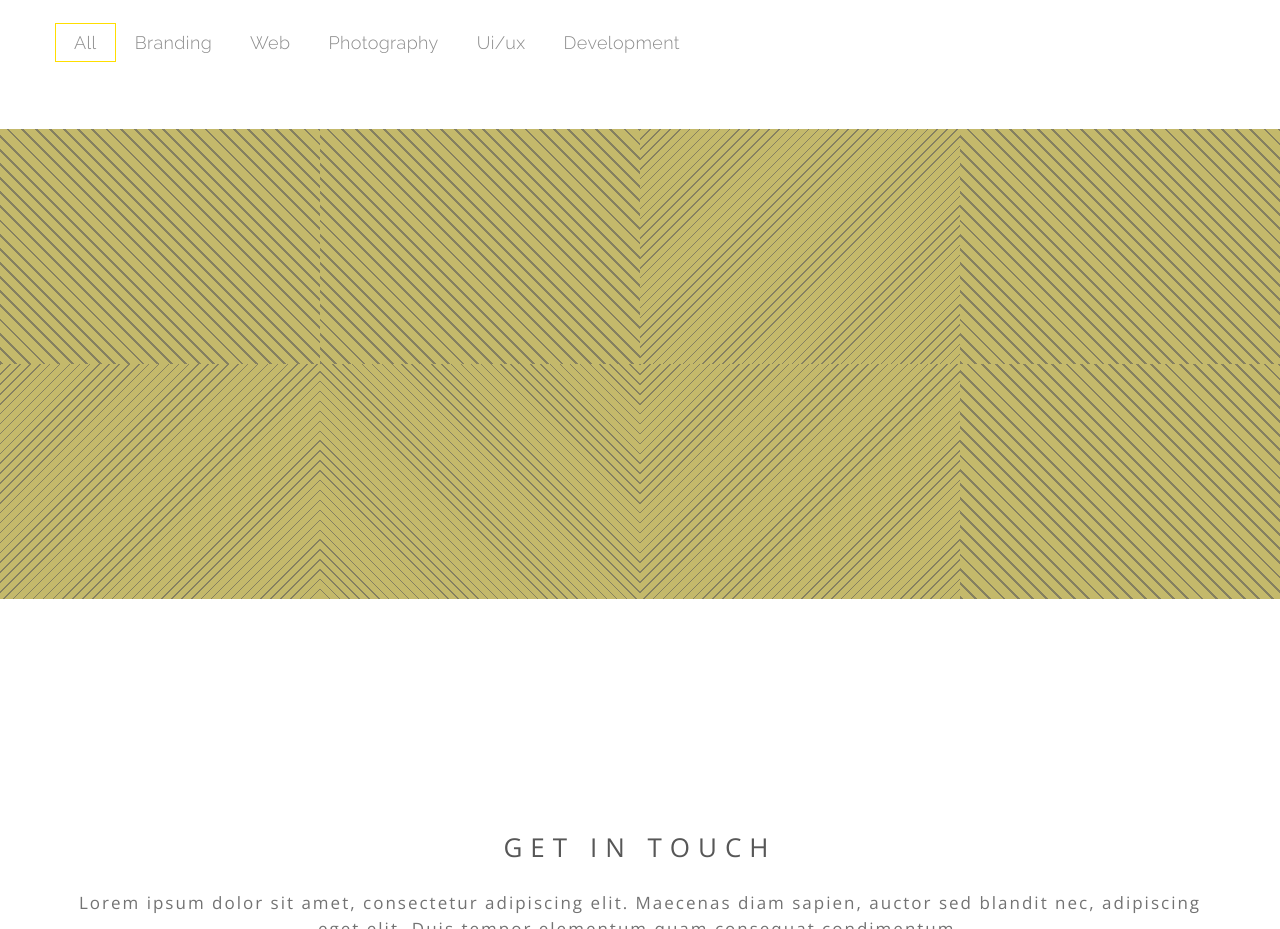
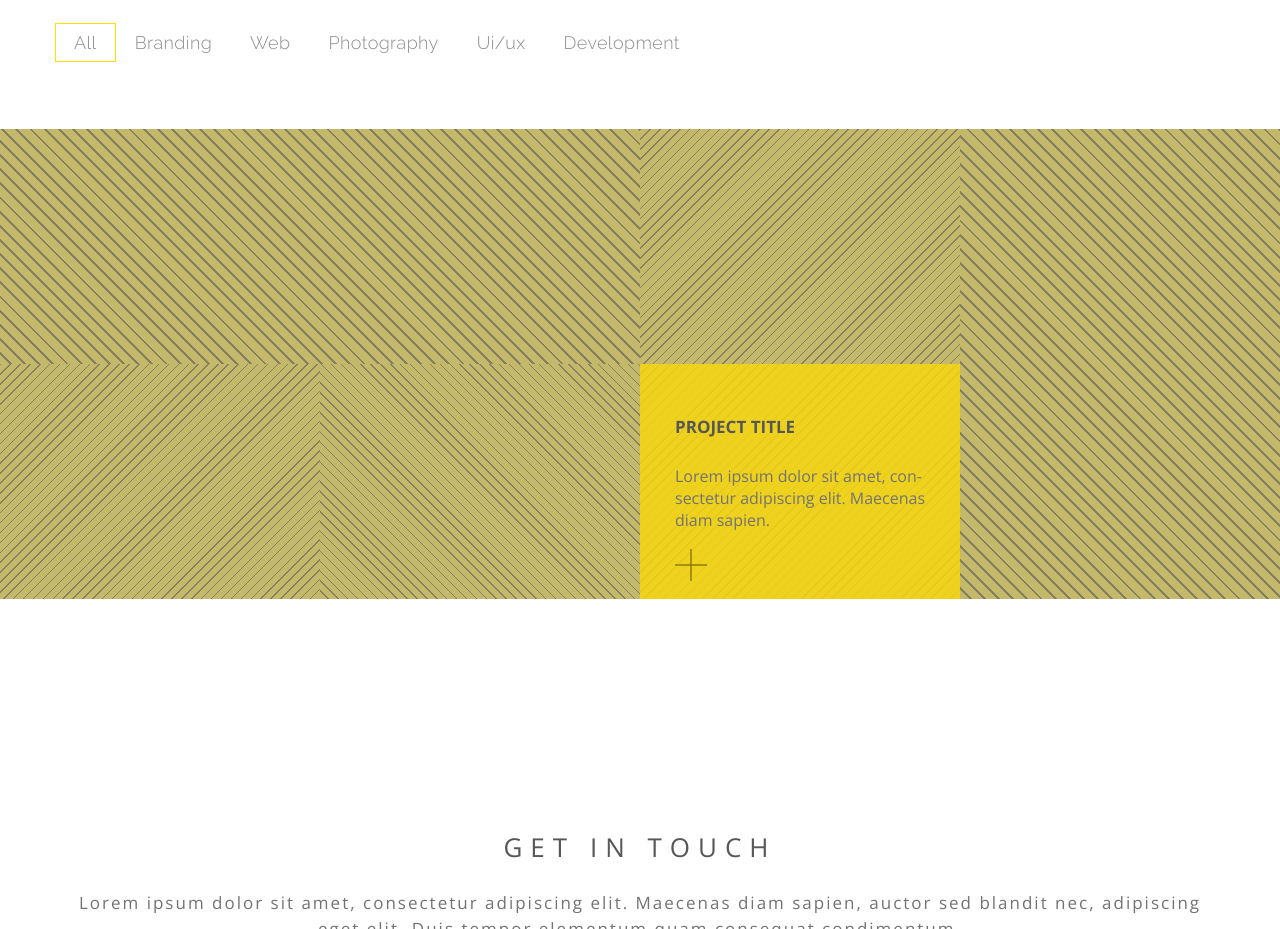
Before and after one commit to dm-gthb/crafty, a website: page src/index.html in a window 1280 px wide. Shown: the part 2360-3289 px from the top of the page. Drawn offline with nearby package versions, Linux system fonts and the light colour scheme; files that its build step writes are made by us from their sources.

Commit message:
add grid layout for projects section

```diff
--- a/src/index.html
+++ b/src/index.html
@@ -86,11 +86,7 @@
   </nav>
 
   <div class="projects">
-    <div class="projects__item projects__item--thick">
-      <h3 class="projects__item-title">Project title</h3>
-      <p class="projects__item-description">Lorem ipsum dolor sit amet, con-sectetur adipiscing elit. Maecenas diam sapien.</p>
-    </div>
-    <div class="projects__item projects__item--thick">
+    <div class="projects__item projects__item--thick projects__item--thick-horizontal">
       <h3 class="projects__item-title">Project title</h3>
       <p class="projects__item-description">Lorem ipsum dolor sit amet, con-sectetur adipiscing elit. Maecenas diam sapien.</p>
     </div>
@@ -98,7 +94,7 @@
       <h3 class="projects__item-title">Project title</h3>
       <p class="projects__item-description">Lorem ipsum dolor sit amet, con-sectetur adipiscing elit. Maecenas diam sapien.</p>
     </div>
-    <div class="projects__item projects__item--thick">
+    <div class="projects__item projects__item--thick projects__item--thick-vertical">
       <h3 class="projects__item-title">Project title</h3>
       <p class="projects__item-description">Lorem ipsum dolor sit amet, con-sectetur adipiscing elit. Maecenas diam sapien.</p>
     </div>
@@ -111,10 +107,6 @@
       <p class="projects__item-description">Lorem ipsum dolor sit amet, con-sectetur adipiscing elit. Maecenas diam sapien.</p>
     </div>
     <div class="projects__item projects__item--thin-right projects__item--active">
-      <h3 class="projects__item-title">Project title</h3>
-      <p class="projects__item-description">Lorem ipsum dolor sit amet, con-sectetur adipiscing elit. Maecenas diam sapien.</p>
-    </div>
-    <div class="projects__item projects__item--thick">
       <h3 class="projects__item-title">Project title</h3>
       <p class="projects__item-description">Lorem ipsum dolor sit amet, con-sectetur adipiscing elit. Maecenas diam sapien.</p>
     </div>
--- a/src/scss/blocks/projects.scss
+++ b/src/scss/blocks/projects.scss
@@ -1,11 +1,10 @@
 .projects {
-  display: flex;
-  flex-wrap: wrap;
-  align-items: stretch;
+  display: grid;
+  grid-auto-rows: 235px;
+  grid-auto-columns: 25%;
 
   &__item {
     display: none;
-    flex: 1 1 25%;
     padding: 35px;
     padding-bottom: 65px;
     position: relative;
@@ -14,7 +13,6 @@
 
     @media screen and (min-width: $screen-lg-min) {
       display: block;
-      min-height: 235px;
       padding: 50px 24px 60px 35px;
     }
 
@@ -22,12 +20,22 @@
       background-image: repeating-linear-gradient(225deg, #858060 0px, #858060 2px, #c4b96b  2px, #c4b96b  10px);
     }
 
+    &--thick-horizontal {
+      grid-column: 1 / 3;
+      grid-row: 1 / 2;
+    }
+
+    &--thick-vertical {
+      grid-column: 4 / 5;
+      grid-row: 1 / 3;
+    }
+
     &--thin-right {
       background-image: repeating-linear-gradient(135deg, #858060 0px, #858060 1px, #c4b96b  1px, #c4b96b  7px);
     }
 
     &--thin-left {
-      background-image: repeating-linear-gradient(225deg, #858060 0px, #858060 1px, #c4b96b  1px, #c4b96b  7px);
+      background-image: repeating-linear-gradient(225deg, #858060 1px, #858060 2px, #c4b96b  2px, #c4b96b  8px);
     }
 
 
@@ -71,7 +79,7 @@
         transform: scale(1);
 
         @media screen and (min-width: $screen-lg-min) {
-          transform: scale(0);
+          // transform: scale(0);
         }
       }
 
@@ -80,7 +88,7 @@
         opacity: 1;
 
         @media screen and (min-width: $screen-lg-min) {
-          opacity: 0;
+          // opacity: 0;
         }
       }
     }
```
Also changed, not shown: src/scss/common.scss (line endings or trailing spaces).
